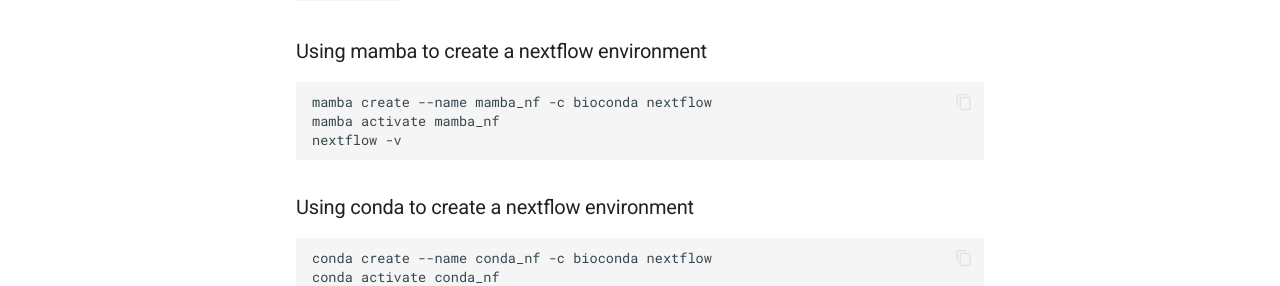
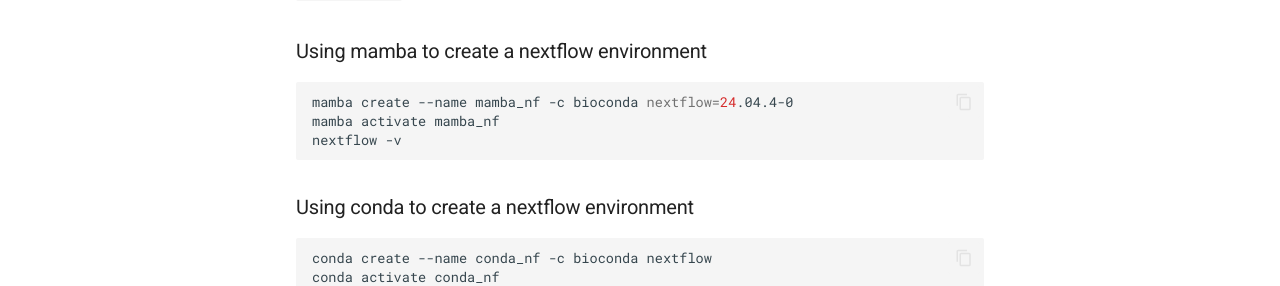
Before and after one commit to AlmaCookBook/AlmaCookBook.github.io, an MkDocs documentation site: the page built from docs/workflows/nextflow-envs.md, in a window 1280 px wide and 1064 px high. Shown: the part 505-791 px from the top of the window. Built offline with MkDocs 1.6.1 and Material for MkDocs 9.7.7, drawn with Linux system fonts in a browser that asks for light colours.

Commit message:
Update nextflow-envs.md

````diff
--- a/docs/workflows/nextflow-envs.md
+++ b/docs/workflows/nextflow-envs.md
@@ -15,7 +15,7 @@ The most recent nextflow version in mamba as of May 2024 is `nextflow version 24
 ### Using mamba to create a nextflow environment
 
 ```bash
-mamba create --name mamba_nf -c bioconda nextflow
+mamba create --name mamba_nf -c bioconda nextflow=24.04.4-0
 mamba activate mamba_nf
 nextflow -v
 ```
````
